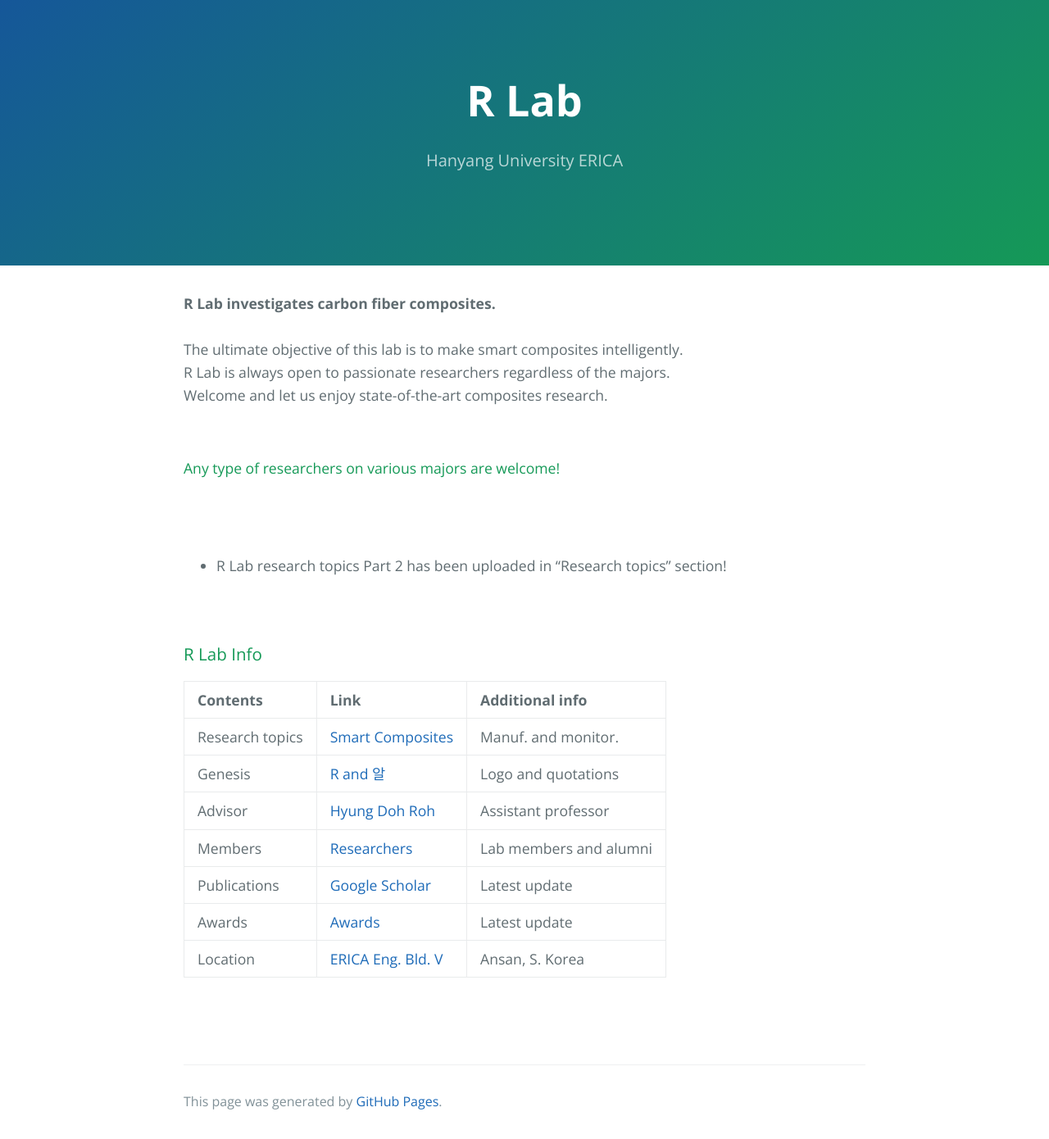
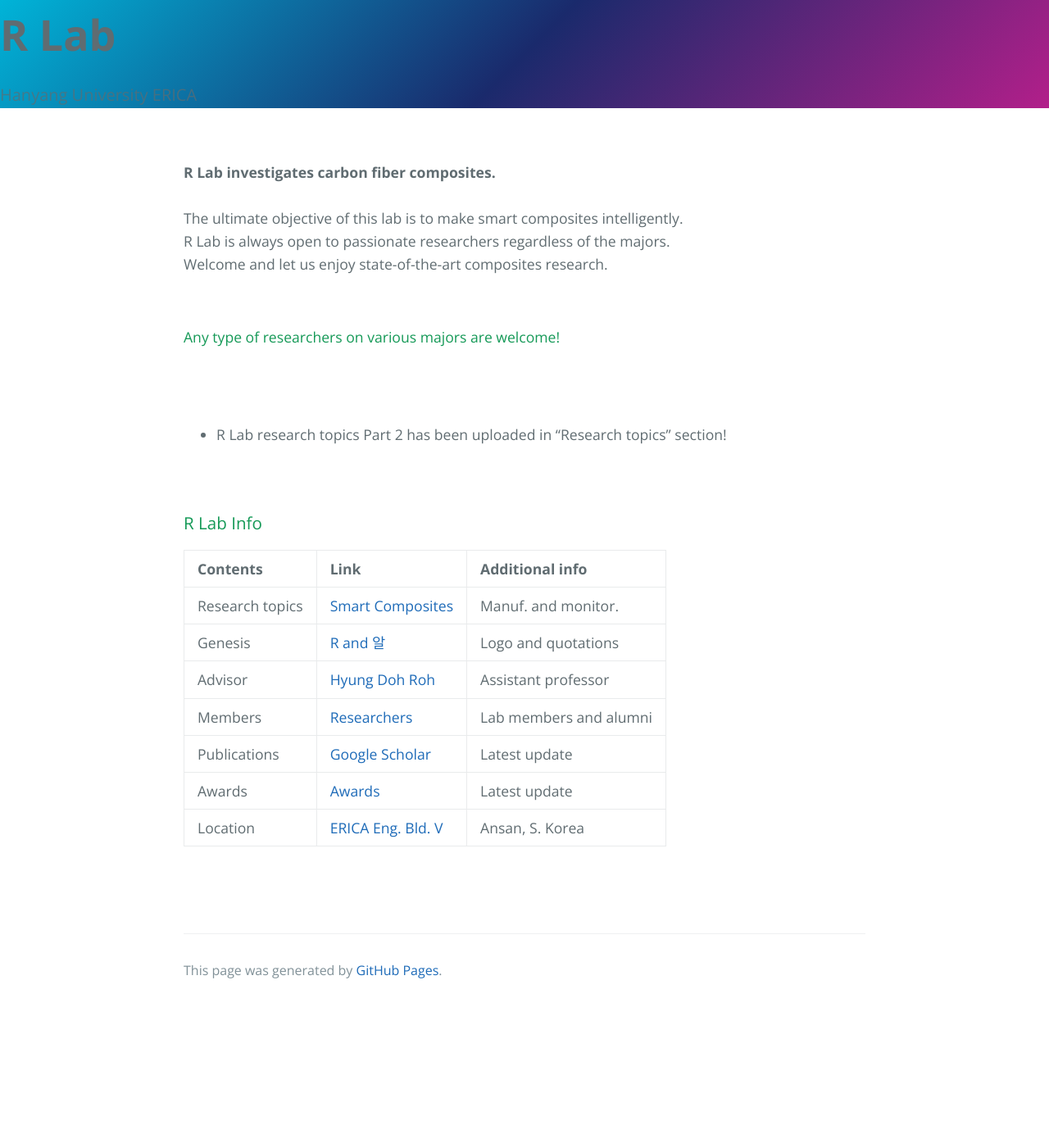
Before and after one commit to rhd1213/rhd1213.github.io, a Jekyll site: the page built from index.md, in a window 1280 px wide. Shown: the whole page at 82% size. Built offline with Jekyll 4.4.1, drawn with Linux system fonts in a browser that asks for light colours; our own code applies the rules of GitHub Pages for plain Markdown files; after the commit the page ends 1230 px from its top, so only the background shows below that.

Commit message:
Update jekyll-theme-cayman.scss

```diff
--- a/_sass/jekyll-theme-cayman.scss
+++ b/_sass/jekyll-theme-cayman.scss
@@ -105,23 +105,33 @@ a {
   }
 }
 
+// .page-header {
+//   color: $header-heading-color;
+//   text-align: center;
+//   background-color: $header-bg-color;
+//   background-image: linear-gradient(140deg, $header-bg-color-secondary, $header-bg-color);
+
+//   @include large {
+//     padding: 5rem 6rem;
+//   }
+
+//   @include medium {
+//     padding: 3rem 4rem;
+//   }
+
+//   @include small {
+//     padding: 2rem 1rem;
+//   }
+// }
+
 .page-header {
-  color: $header-heading-color;
-  text-align: center;
-  background-color: $header-bg-color;
-  background-image: linear-gradient(140deg, $header-bg-color-secondary, $header-bg-color);
-
-  @include large {
-    padding: 5rem 6rem;
-  }
-
-  @include medium {
-    padding: 3rem 4rem;
-  }
-
-  @include small {
-    padding: 2rem 1rem;
-  }
+  background-color: #0d1b4b;
+  background-image: linear-gradient(
+    135deg,
+    #00b4d8,
+    #1a2a6c,
+    #b21f8a
+  );
 }
 
 .project-name {
```
